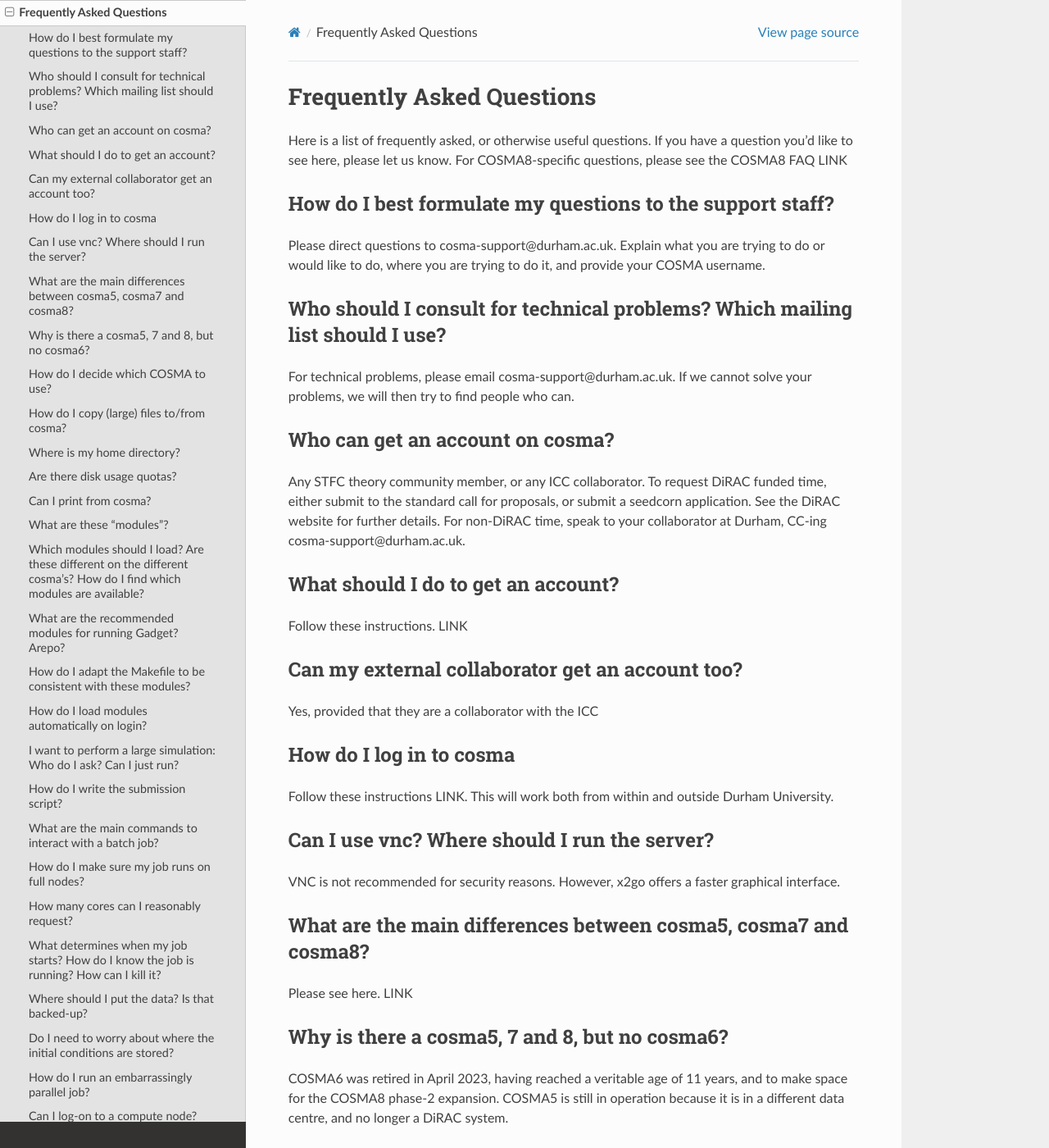
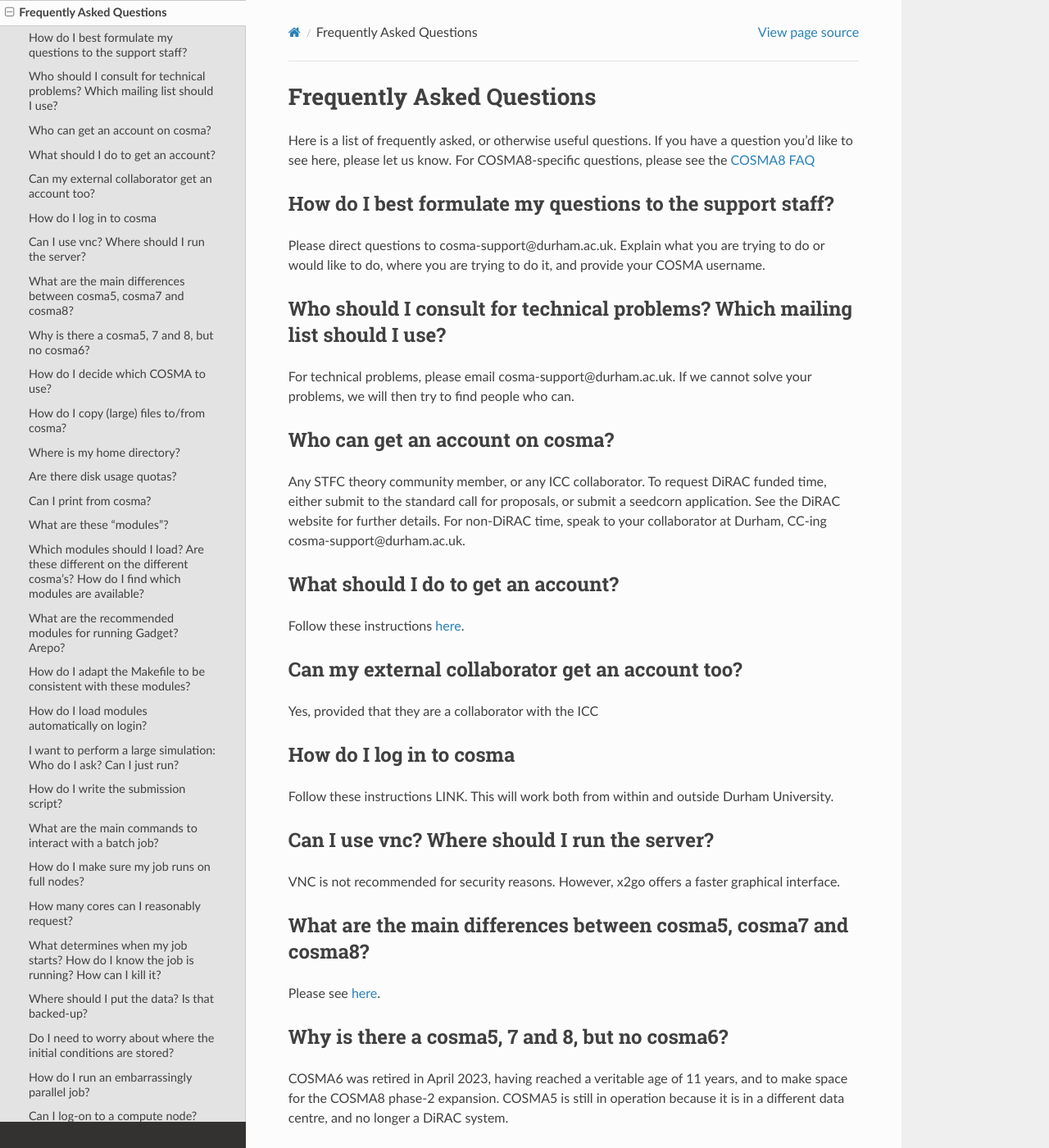
Before and after one commit to agb32/cosmadoc, a Sphinx documentation site: the page built from docs/source/faq.md, in a window 1280 px wide and 1400 px high. Shown: the whole window at 82% size. Built offline with Sphinx 7.4.7 and the Read the Docs theme 2.0.0, drawn with Linux system fonts in a browser that asks for light colours; some of the changed text lies outside the part shown.

Commit message:
debug links

```diff
--- a/docs/source/faq.md
+++ b/docs/source/faq.md
@@ -1,8 +1,6 @@
 # Frequently Asked Questions
 
-Here is a list of frequently asked, or otherwise useful questions. If you have a question you'd like to see here, please let us know. For COSMA8-specific questions, please see the COSMA8 FAQ LINK
-
-
+Here is a list of frequently asked, or otherwise useful questions. If you have a question you'd like to see here, please let us know. For COSMA8-specific questions, please see the [COSMA8 FAQ](cosma8.md#cosma8-faq)
 
 
 ## How do I best formulate my questions to the support staff?
@@ -19,7 +17,7 @@
 
 ## What should I do to get an account?
 
-Follow these instructions. LINK
+Follow these instructions [here](account.rst).
 
 ## Can my external collaborator get an account too?
 
@@ -35,7 +33,7 @@
 
 ## What are the main differences between cosma5, cosma7 and cosma8?
 
-Please see here. LINK
+Please see [here](https://www.dur.ac.uk/icc/cosma/facilities/).
 
 ## Why is there a cosma5, 7 and 8, but no cosma6?
 
@@ -49,9 +47,9 @@
 
 ## How do I copy (large) files to/from cosma?
 
-Please see here.  LINK
+Please see [here](data.md)
 
-We have a Globus Online endpoint, cosma#data. Please create an account, and use this. LINK
+We have a [Globus Online](https://www.globus.org) endpoint, cosma#data. Please create an account, and use this.
 
 For intermediate sized files, you can always use scp or rsync.
 
@@ -91,7 +89,7 @@
 
 ## What are the recommended modules for running Gadget? Arepo?
 
-Please see the codes section of the site for specific code details.  LINK
+Please see the codes section of the site for specific code [details](issues.md)
 
 ## How do I adapt the Makefile to be consistent with these modules?
 
@@ -107,11 +105,11 @@
 
 ## How do I write the submission script?
 
-Follow these instructions. LINK
+Follow these [instructions](slurm.md)
 
 ## What are the main commands to interact with a batch job?
 
-See here. LINK
+See [here](slurm.md)
 
 ## How do I make sure my job runs on full nodes?
 
@@ -131,7 +129,7 @@
 
 The SLURM job submission system has a fair scheduler, based on how many jobs you have previously submitted, how busy the queues are, and how large your job is. If you specify a job with a shorter run-time, it is more likely to be scheduled more quickly to fill in space.
 
-For job control, please see here. LINK
+For job control, please see [here](slurm.md)
 
 ## Where should I put the data? Is that backed-up?
 
```
